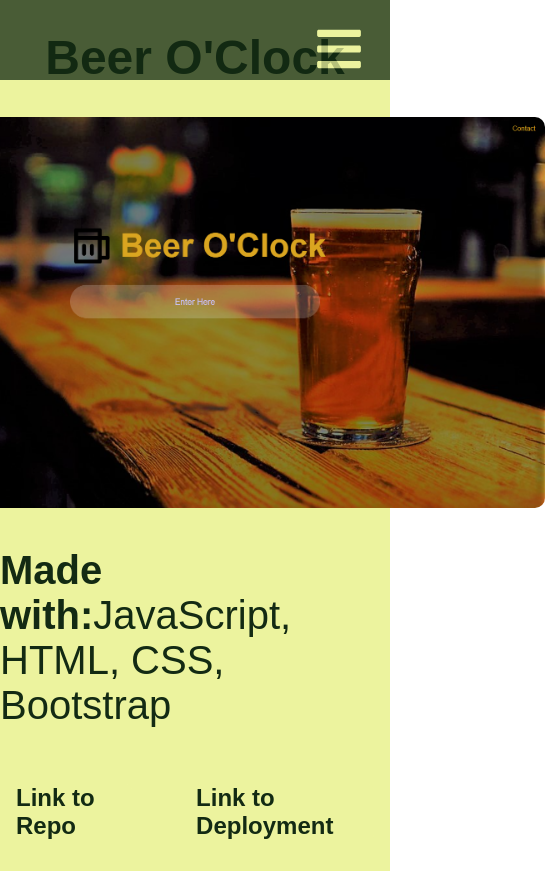
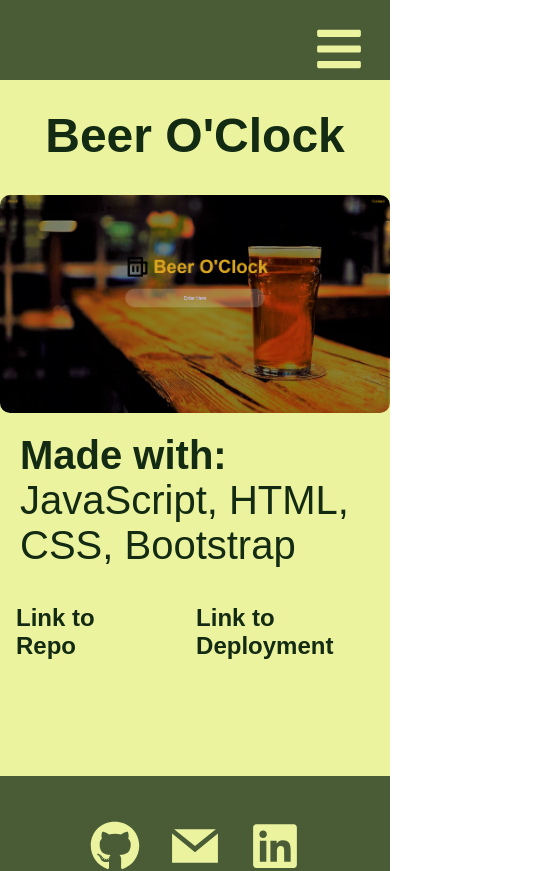
Before and after one commit to El-Mariachi760/Developer-of-the-21st-Age, a React (Create React App) app: page /Developer-of-the-21st-Age/project/1 in a window 390 px wide. Shown: the top 871 px of the page, 545 px wide, since content can reach past the window. Built offline with nearby package versions, Linux system fonts and the light colour scheme.

Commit message:
fixed mobile responsiveness on projects

```diff
--- a/src/styles/Project.css
+++ b/src/styles/Project.css
@@ -94,4 +94,17 @@
     .projects {
       margin-top: 20%;
     }
+    .project {
+      margin-top: 20%;
+    }
+    div.project img {
+      height: auto;
+      width: 100%;
+    }
+    .project p {
+      display: flex;
+      justify-content: center;
+      flex-direction: column;
+      margin: 20px;
+    }
   }
--- a/src/styles/ProjectDisplay.css
+++ b/src/styles/ProjectDisplay.css
@@ -71,4 +71,17 @@
       align-items: center;
       flex-direction: column;
     }
+    .project {
+      margin-top: 20%;
+    }
+    div.project img {
+      height: auto;
+      width: 100%;
+    }
+    .project p {
+      display: flex;
+      justify-content: center;
+      flex-direction: column;
+      margin: 20px;
+    }
   }
```
